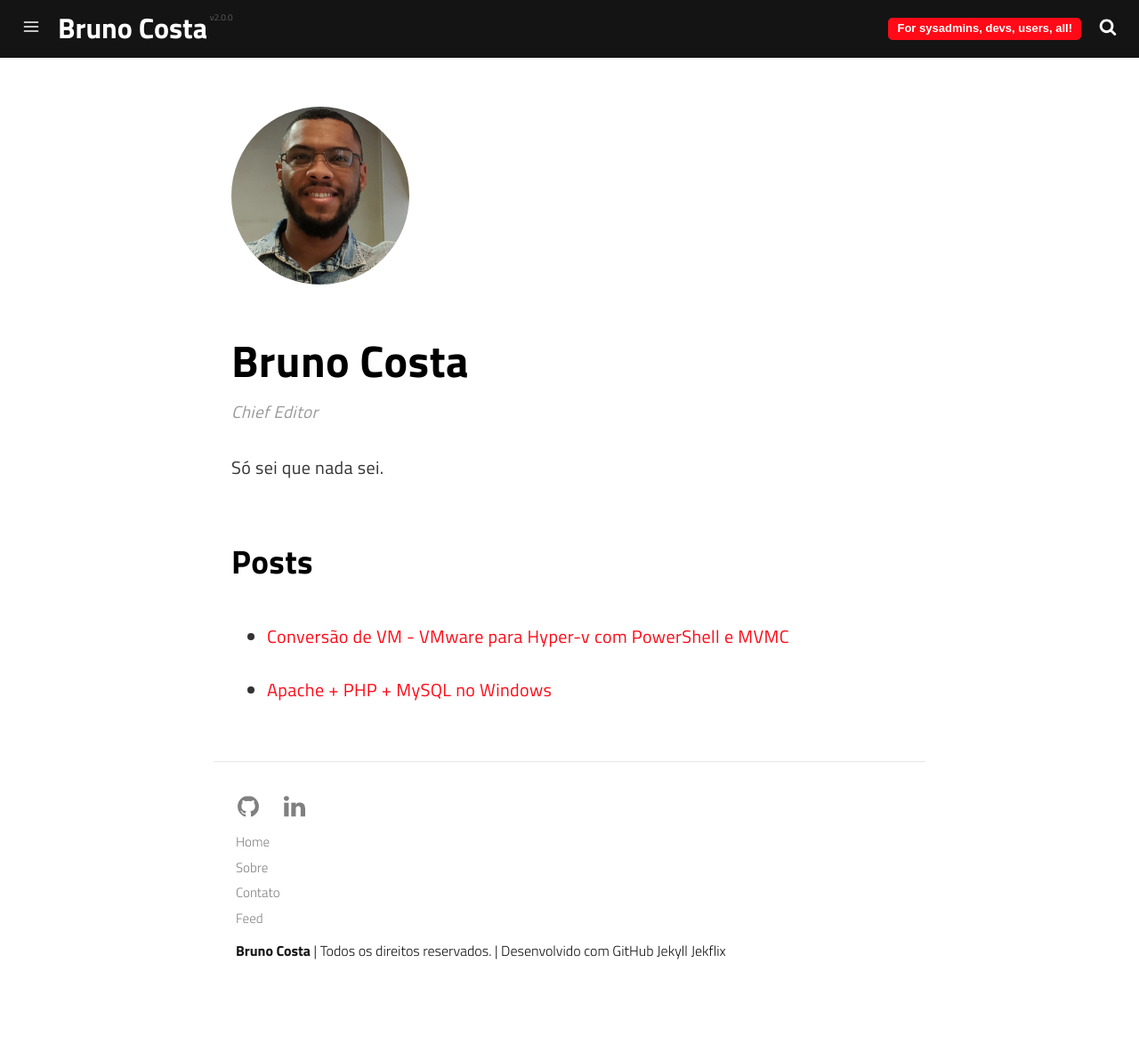
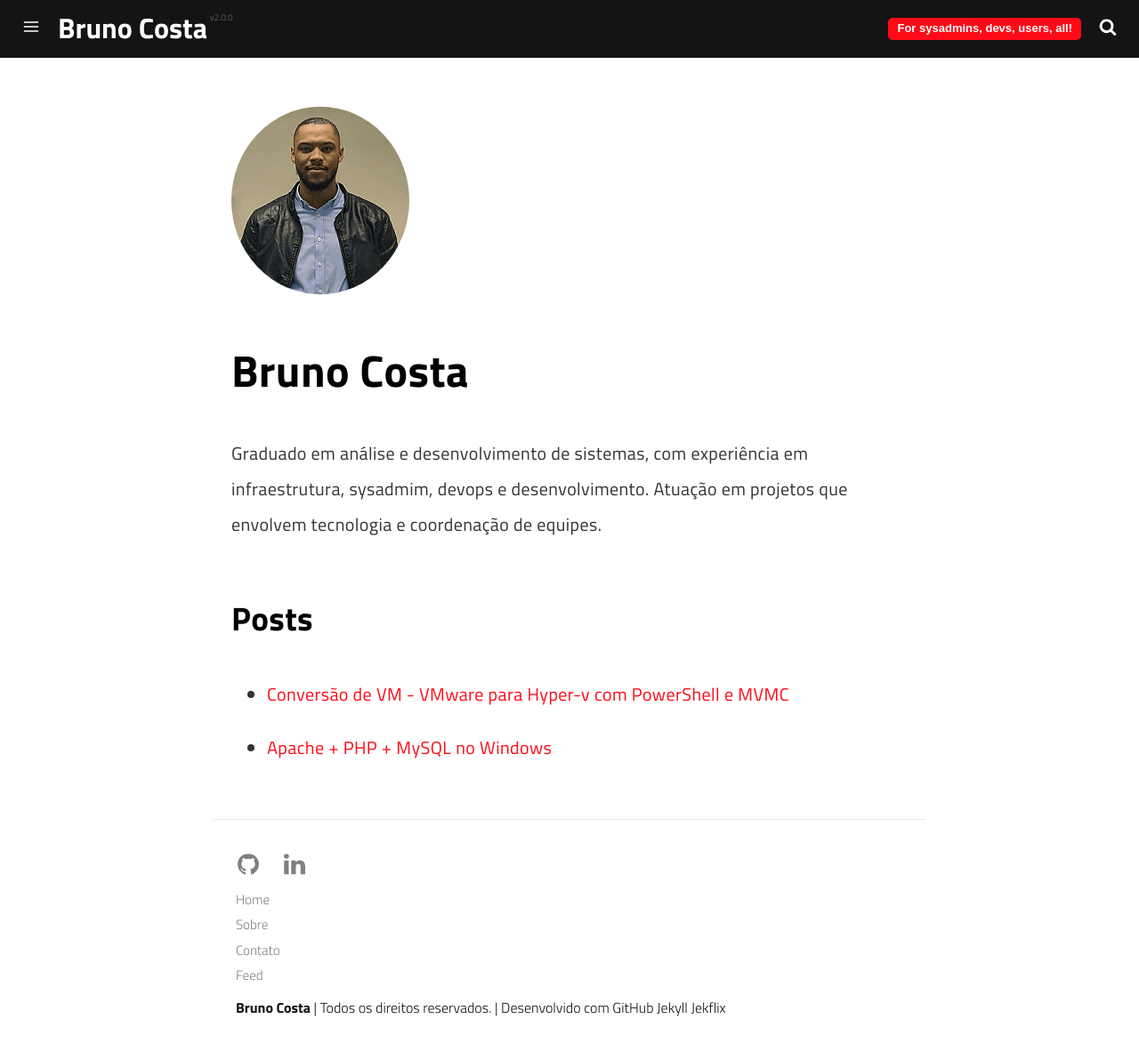
Before and after one commit to bhenriquecs/brunocostablog.github.io, a Jekyll site: the page built from _authors/brunocosta.md, in a window 1280 px wide and 1182 px high. Shown: the whole window at 89% size. Built offline with Jekyll 4.4.1, drawn with Linux system fonts in a browser that asks for light colours; a script that is not in the unit is left out.

Commit message:
Update Authors “brunocosta”

```diff
--- a/_authors/brunocosta.md
+++ b/_authors/brunocosta.md
@@ -1,14 +1,16 @@
 ---
 layout: author
-photo: /assets/img/uploads/profile.png
+photo: /assets/img/uploads/download-200x211.png
 name: brunocosta
 display_name: Bruno Costa
-position: Chief Editor
-bio: Só sei que nada sei.
+position: ""
+bio: Graduado em análise e desenvolvimento de sistemas, com experiência em
+  infraestrutura, sysadmim, devops e desenvolvimento. Atuação em projetos que
+  envolvem tecnologia e coordenação de equipes.
 github_username: brunocosta
-facebook_username:
-twitter_username:
-instagram_username:
+facebook_username: null
+twitter_username: null
+instagram_username: null
 linkedin_username: bruno-h-costa-santos
-medium_username:
+medium_username: null
 ---
```
Also changed, not shown: assets/img/uploads/download-200x211.png (added).
